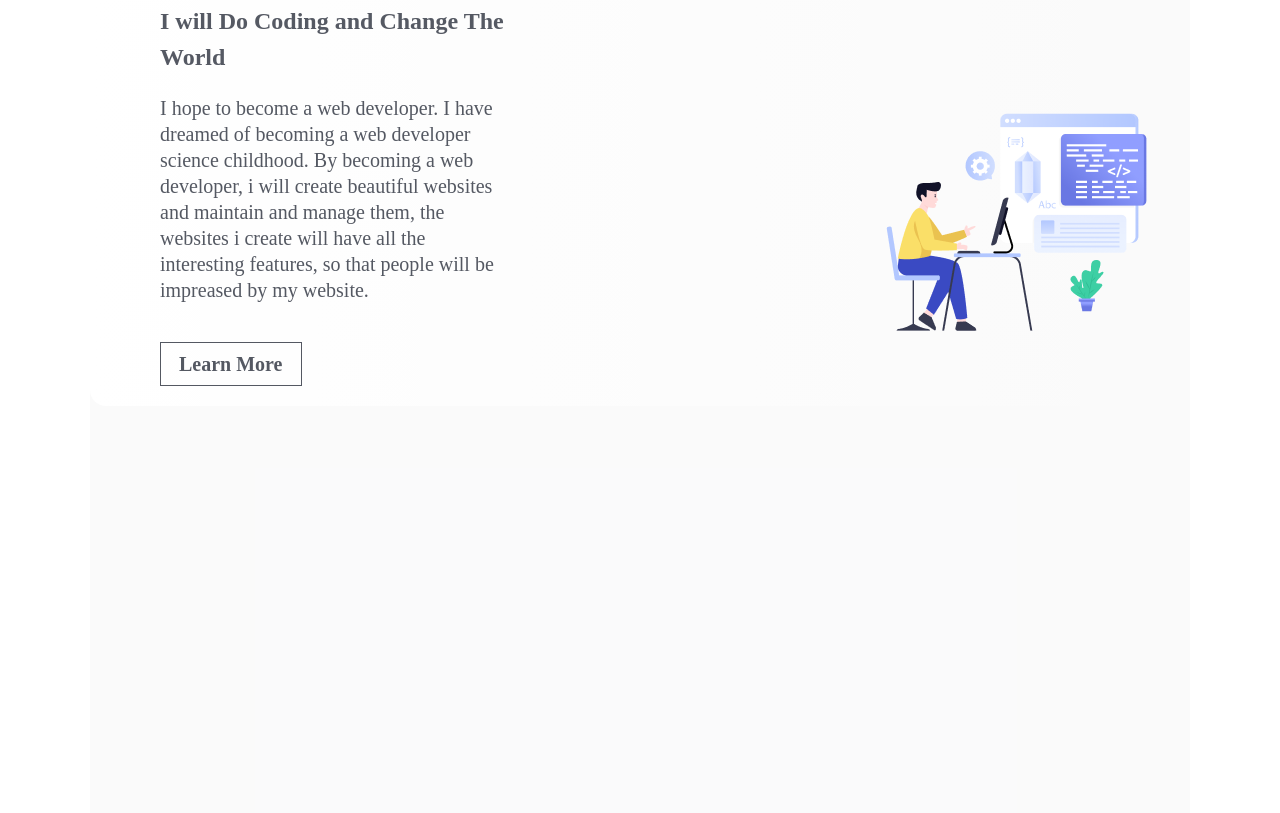
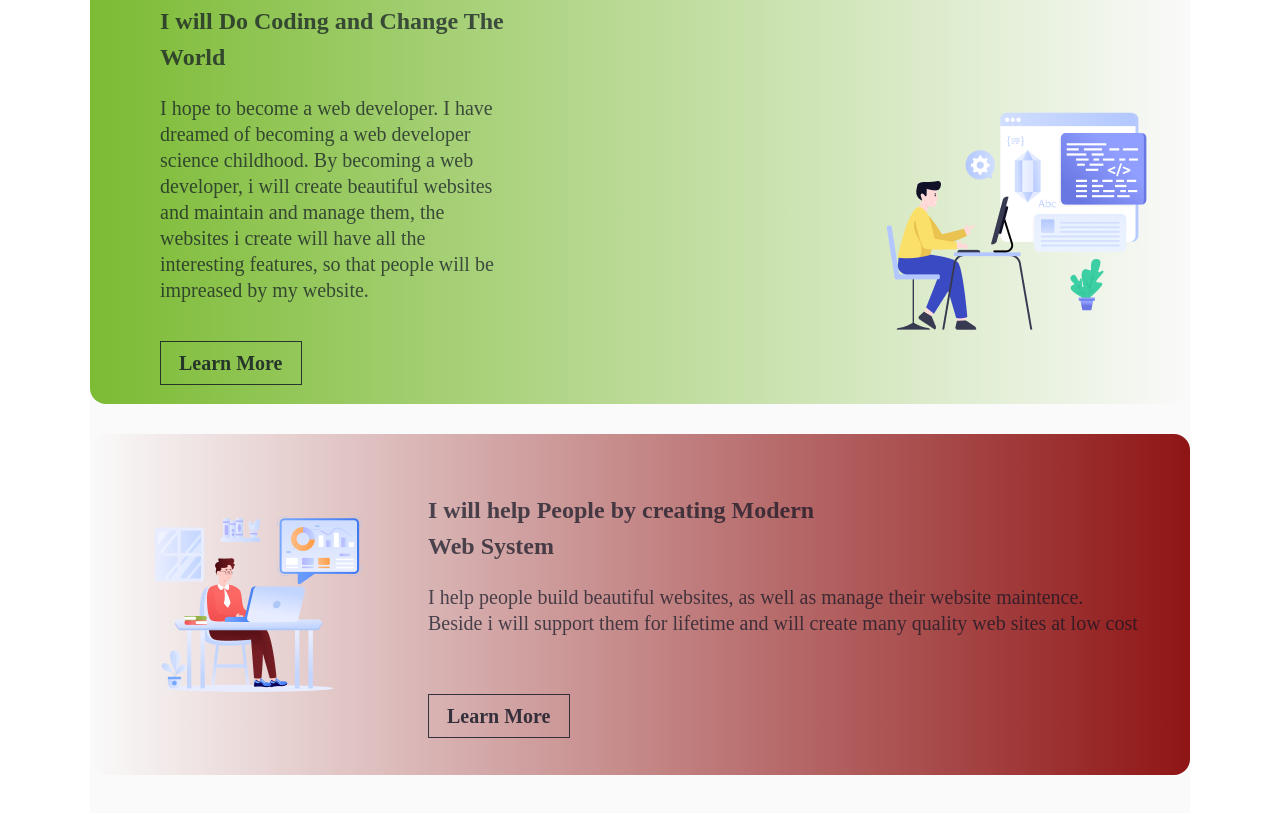
Before and after one commit to pro-majidul/my-first-challenge, a plain HTML site: page index.html in a window 1280 px wide. Shown: the part 1057-1870 px from the top of the page. Drawn offline with Linux system fonts and the light colour scheme; a web font is replaced by a local one.

Commit message:
creating mordern website added

```diff
--- a/index.html
+++ b/index.html
@@ -35,7 +35,7 @@
             <!-- web reason of i will do style start here -->
             <div class="web-reason-of-i-will-do">
                 <div class="i-will-do-text">
-                    <h3>I will Do Coding and Change The <br> World</h3>
+                    <h3 class="title">I will Do Coding and Change The <br> World</h3>
                     <p class="text-color"> I hope to become a web developer. I have dreamed of becoming a web developer science childhood. By becoming a web developer, i will create beautiful websites and maintain and manage them, the websites i create will have all the interesting features, so that people will be impreased by my website.</p>
                     <a class="common-btn" target="_blank" href="https://www.google.com">Learn More</a>
                 </div>
@@ -44,6 +44,24 @@
                 </div>
             </div>
             <!-- web reason of i will do style end here -->
+
+
+            <!-- creating mordern web system start here -->
+            <div class="creating-mordern-web">
+                <div class="mordern-img">
+                    <img src="assets/Group 3.png" alt="">
+                </div>
+                <div class="mordern-text">
+                    <div class="mordern-text-area">
+                        <h3 class="title">I will help People by creating Modern <br> Web System</h3>
+                        <p class="text-color"> I help people build beautiful websites, as well as manage their website maintence. Beside i will support them for lifetime and will create many quality web sites at low cost</p>
+                    </div>
+                    <a class="common-btn" target="_blank" href="https://www.google.com">Learn More</a>
+                </div>
+
+            </div>
+
+            <!-- creating mordern web system end here -->
         </section>
         <!-- web of reason area style end here -->
     </main>
--- a/style/style.css
+++ b/style/style.css
@@ -27,11 +27,12 @@
     color: rgb(13, 19, 33);
     font-size: 20px;
     font-weight: 600;
-    line-height: 23px;
+    line-height: 20px;
     border: 1px solid rgb(13, 19, 33);
-    opacity: 0.7;
+    opacity: 0.8;
     padding: 10px 18px;
     margin-top: 20px;
+    font-family: Azeret Mono;
     box-sizing: border-box;
     text-decoration: none;
     transition: 0.8s;
@@ -41,6 +42,16 @@
     background-color: rgb(255, 0, 0);
     color:white;
 }
+
+.title{
+    color: rgba(13, 19, 33, 0.7);
+    font-size: 24px;
+    font-weight: 700;
+    line-height: 36px;
+    margin-top: 10px;
+}
+
+
 
 /* shared style end here */
 
@@ -147,6 +158,9 @@
 
 /* header area style end here */
 
+
+
+
 /* main area style start here */
 
 .main-area{
@@ -191,7 +205,7 @@
     align-items: center;
     padding: 0 30px;
     border-radius: 16px;
-    background: linear-gradient(90.00deg, rgb(255, 255, 255),rgba(255, 255, 255, 0) 100%);
+    background: linear-gradient(90.00deg, rgb(124, 187, 52),rgba(255, 255, 255, 0) 100%);
 }
 
 .i-will-do-text {
@@ -199,13 +213,7 @@
     width: 430px;
 
 }
-.i-will-do-text > h3{
-    color: rgba(13, 19, 33, 0.7);
-    font-size: 24px;
-    font-weight: 700;
-    line-height: 36px;
-    margin-top: 10px;
-}
+
 .i-will-do-text > p{
     margin-top: 20px;
     margin-bottom: 50px;
@@ -218,14 +226,33 @@
     width: 100%;
 }
 
+/* web reason of i will do style end here */
 
 
+/*  creating mordern web area style start here */
+.creating-mordern-web{
+    margin-top: 30px;
+    display: flex;
+    justify-content:space-between;
+    align-items: center;
+    padding: 48px;
+    border-radius: 16px;
+    background: linear-gradient(270.00deg, rgb(143, 21, 21),rgba(224, 9, 9, 0) 100%);
+    gap: 50px;
+}
 
+.mordern-text-area{
+    display: flex;
+    flex-direction: column;
+    justify-content: center;
+    align-items: flex-start;
+    margin-bottom: 40px;
+}
 
-
-
-/* web reason of i will do style end here */
-
+.mordern-text-area > p{
+    margin-top: 20px;
+    margin-bottom: 30px;
+}
 
 /* reason of web area style end here */
 
@@ -238,4 +265,7 @@
 
 
 
+
+
+
 /* main area style end here */
```
